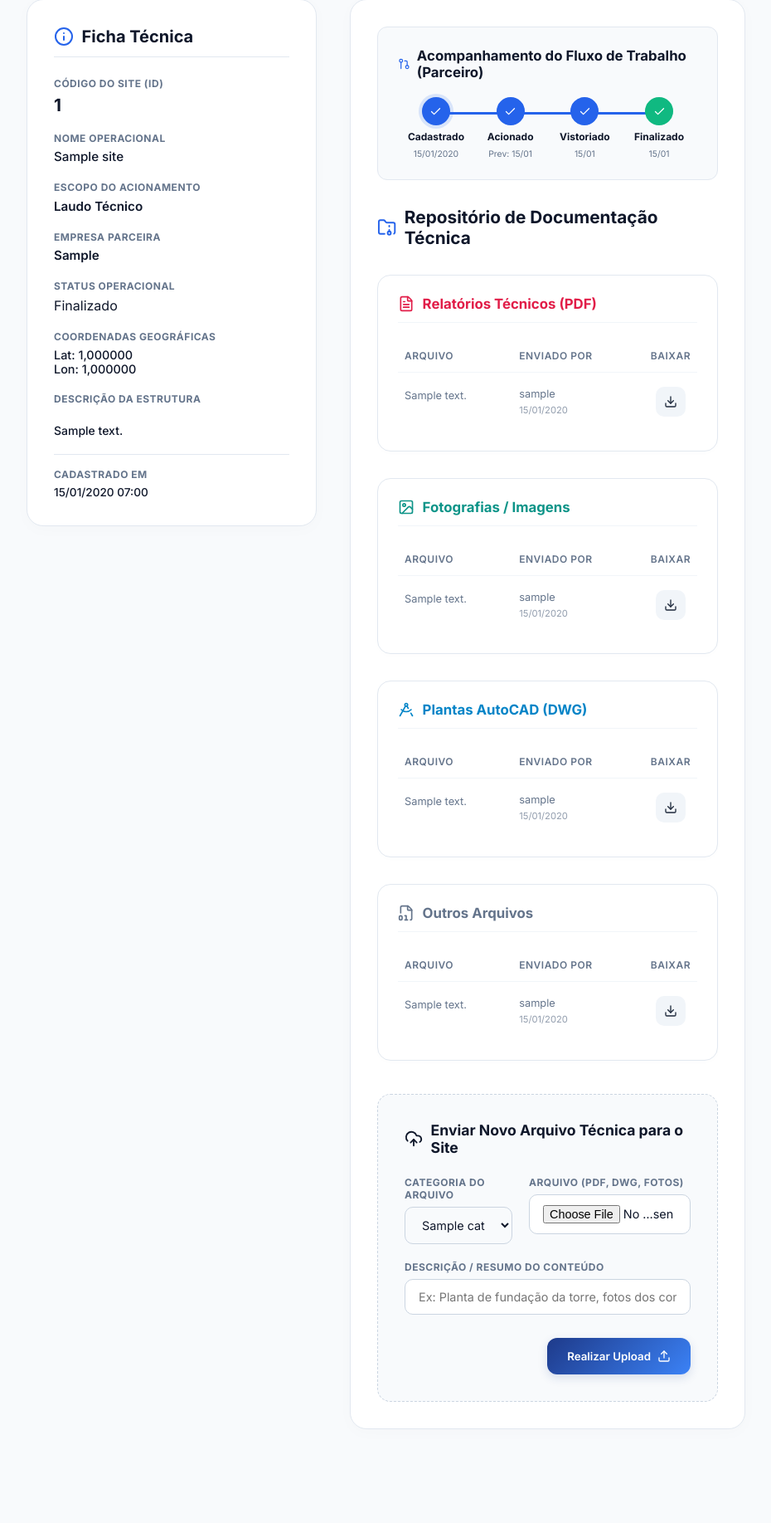
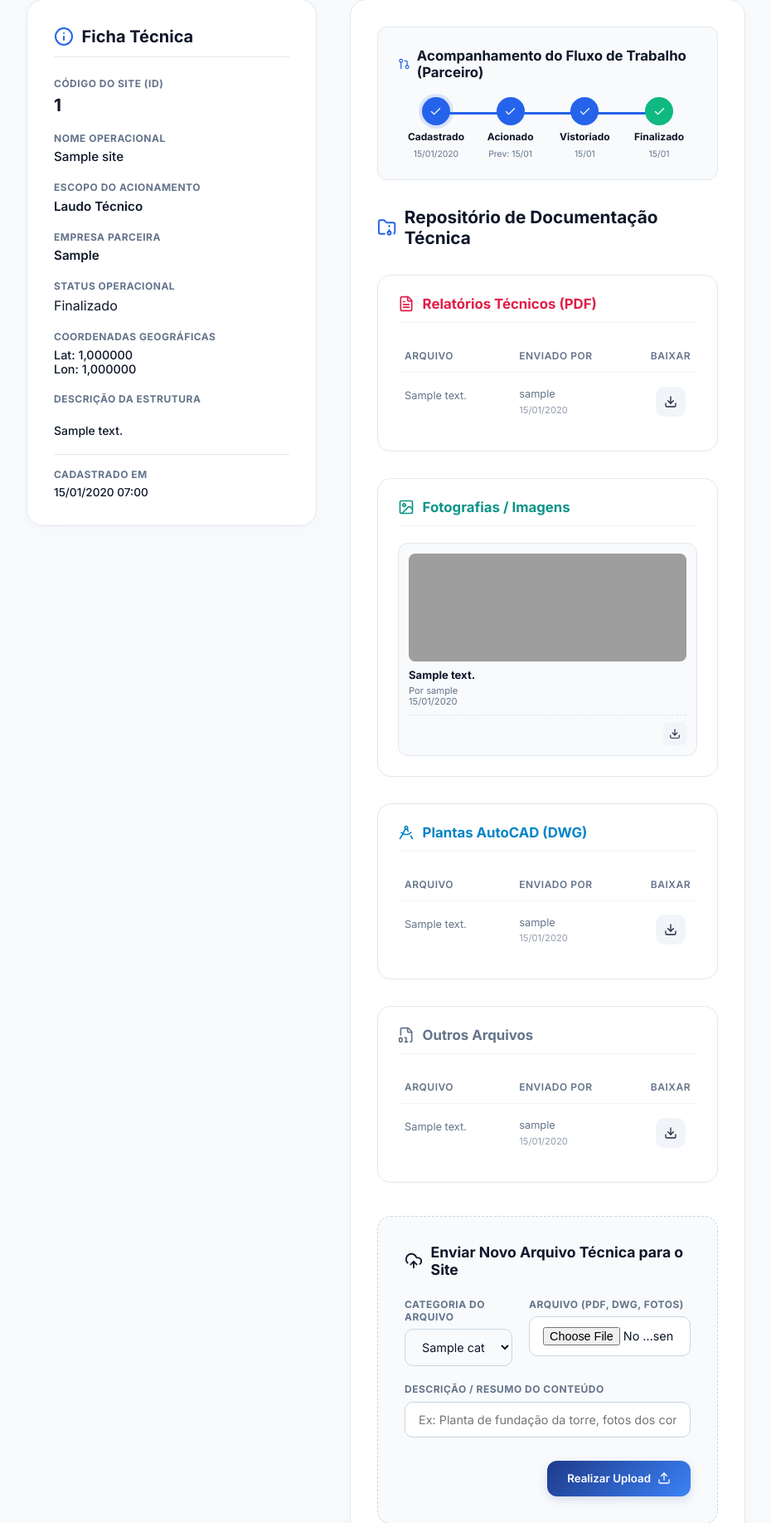
Before and after one commit to Jvsosa/MartinsTec, a Django app: template templates/sites/site_detail.html in a window 1280 px wide. Shown: the part 117-1952 px from the top of the page at 83% size, without its empty margins (317-1247 px from the left). Before the commit the page ends 1839 px from the top, so only its background shows below. Run offline with Django 5.2, Linux system fonts and the light colour scheme; tables that the repository leaves empty hold one stand-in row (values such as "Sample post"); the template is opened without the code that fills it: values that come from a table or form of the project are taken from there, most other values are stand-ins (such as "Sample title", 1, 10 or a date in 2020); grey boxes are pictures that could not be loaded.

Commit message:
feat: visualizar fotos inline no data room com lightbox e corrigir link de retorno

```diff
--- a/templates/sites/site_detail.html
+++ b/templates/sites/site_detail.html
@@ -334,7 +334,7 @@
 {% block content %}
 <div class="detail-page-wrapper">
     <div class="back-nav">
-        <a href="{% url 'site_list' %}" class="back-link">
+        <a href="{% url 'site_list' %}#sites" class="back-link">
             <i data-lucide="arrow-left" style="width: 18px; height: 18px;"></i>
             Voltar para a Listagem de Sites
         </a>
@@ -593,38 +593,35 @@
                 <span>Fotografias / Imagens</span>
             </div>
             {% if files_by_category.IMAGE %}
-                <table class="file-table">
-                    <thead>
-                        <tr>
-                            <th>Arquivo</th>
-                            <th>Enviado Por</th>
-                            <th style="width: 50px; text-align: center;">Baixar</th>
-                        </tr>
-                    </thead>
-                    <tbody>
-                        {% for f in files_by_category.IMAGE %}
-                        <tr>
-                            <td class="file-name-cell">
-                                <span class="file-title">{{ f.file.name|slice:"17:" }}</span>
-                                {% if f.description %}
-                                <span class="file-desc">{{ f.description }}</span>
-                                {% endif %}
-                            </td>
-                            <td>
-                                <span class="file-meta">
-                                    {{ f.uploaded_by.first_name|default:f.uploaded_by.username }} <br>
-                                    <span style="font-size: 0.7rem; opacity: 0.7;">{{ f.uploaded_at|date:"d/m/Y" }}</span>
-                                </span>
-                            </td>
-                            <td style="text-align: center;">
-                                <a href="{% url 'download_file' file_id=f.id %}" class="action-download" title="Fazer Download da Foto">
-                                    <i data-lucide="download" style="width: 16px; height: 16px;"></i>
-                                </a>
-                            </td>
-                        </tr>
-                        {% endfor %}
-                    </tbody>
-                </table>
+                <div style="display: grid; grid-template-columns: repeat(auto-fill, minmax(200px, 1fr)); gap: 1.25rem;">
+                    {% for f in files_by_category.IMAGE %}
+                    <div style="background: var(--bg-body); border: 1px solid var(--border-color); border-radius: 12px; padding: 0.75rem; display: flex; flex-direction: column; gap: 0.5rem; transition: transform 0.2s; position: relative;" onmouseover="this.style.transform='translateY(-2px)'" onmouseout="this.style.transform='translateY(0)'">
+
+                        <!-- Imagem com clique para visualização expandida -->
+                        <div style="width: 100%; height: 130px; border-radius: 8px; overflow: hidden; background: #e2e8f0; cursor: zoom-in;" onclick="openLightboxModal('{% url 'download_file' file_id=f.id %}', '{{ f.description|escapejs }}')">
+                            <img src="{% url 'download_file' file_id=f.id %}" style="width: 100%; height: 100%; object-fit: cover;" alt="{{ f.description }}">
+                        </div>
+
+                        <!-- Info e Descrição -->
+                        <div style="display: flex; flex-direction: column; flex: 1;">
+                            <span style="font-size: 0.82rem; font-weight: 700; color: var(--text-main); display: -webkit-box; -webkit-line-clamp: 2; -webkit-box-orient: vertical; overflow: hidden; line-height: 1.3;" title="{{ f.description }}">
+                                {{ f.description|default:"Sem descrição" }}
+                            </span>
+                            <span style="font-size: 0.7rem; color: var(--text-muted); margin-top: 0.25rem; line-height: 1.2;">
+                                Por {{ f.uploaded_by.first_name|default:f.uploaded_by.username }} <br>
+                                {{ f.uploaded_at|date:"d/m/Y" }}
+                            </span>
+                        </div>
+
+                        <!-- Botão Download -->
+                        <div style="border-top: 1px dashed var(--border-color); padding-top: 0.5rem; display: flex; justify-content: flex-end;">
+                            <a href="{% url 'download_file' file_id=f.id %}?download=true" class="action-download" style="width: 28px; height: 28px; border-radius: 6px; display: flex; align-items: center; justify-content: center; text-decoration: none;" title="Baixar original">
+                                <i data-lucide="download" style="width: 14px; height: 14px;"></i>
+                            </a>
+                        </div>
+                    </div>
+                    {% endfor %}
+                </div>
             {% else %}
                 <p class="no-files">Nenhuma fotografia anexada.</p>
             {% endif %}
@@ -764,4 +761,36 @@
     </div>
 </div>
 </div>
+
+<!-- Lightbox Modal para Visualização de Fotos -->
+<div id="image-lightbox-modal" style="display: none; position: fixed; top: 0; left: 0; width: 100%; height: 100%; background: rgba(15, 23, 42, 0.88); backdrop-filter: blur(5px); z-index: 99999; align-items: center; justify-content: center; padding: 2rem; box-sizing: border-box;" onclick="closeLightboxModal()">
+    <button style="position: absolute; top: 1.5rem; right: 1.5rem; background: none; border: none; color: white; cursor: pointer; padding: 0.5rem; display: flex; align-items: center; justify-content: center; border-radius: 50%; width: 40px; height: 40px; transition: background 0.2s;" onmouseover="this.style.background='rgba(255,255,255,0.1)'" onmouseout="this.style.background='none'">
+        <i data-lucide="x" style="width: 26px; height: 26px;"></i>
+    </button>
+    <div style="display: flex; flex-direction: column; align-items: center; max-width: 90%; max-height: 90%; gap: 1rem;" onclick="event.stopPropagation()">
+        <img id="lightbox-img" src="" style="max-width: 100%; max-height: 75vh; object-fit: contain; border-radius: 12px; box-shadow: 0 15px 35px rgba(0,0,0,0.5); border: 2px solid rgba(255,255,255,0.1);">
+        <p id="lightbox-desc" style="color: white; font-family: var(--font-heading); font-size: 1rem; text-align: center; font-weight: 600; text-shadow: 0 2px 4px rgba(0,0,0,0.5); background: rgba(0,0,0,0.4); padding: 0.5rem 1rem; border-radius: 20px;"></p>
+    </div>
+</div>
+
+<script>
+    function openLightboxModal(src, desc) {
+        const modal = document.getElementById('image-lightbox-modal');
+        const img = document.getElementById('lightbox-img');
+        const descEl = document.getElementById('lightbox-desc');
+        if (modal && img && descEl) {
+            img.src = src;
+            descEl.textContent = desc || 'Fotografia do Site';
+            modal.style.display = 'flex';
+            lucide.createIcons();
+        }
+    }
+
+    function closeLightboxModal() {
+        const modal = document.getElementById('image-lightbox-modal');
+        if (modal) {
+            modal.style.display = 'none';
+        }
+    }
+</script>
 {% endblock %}
```
Also changed, not shown: sites/views.py (+6 -2 lines).
